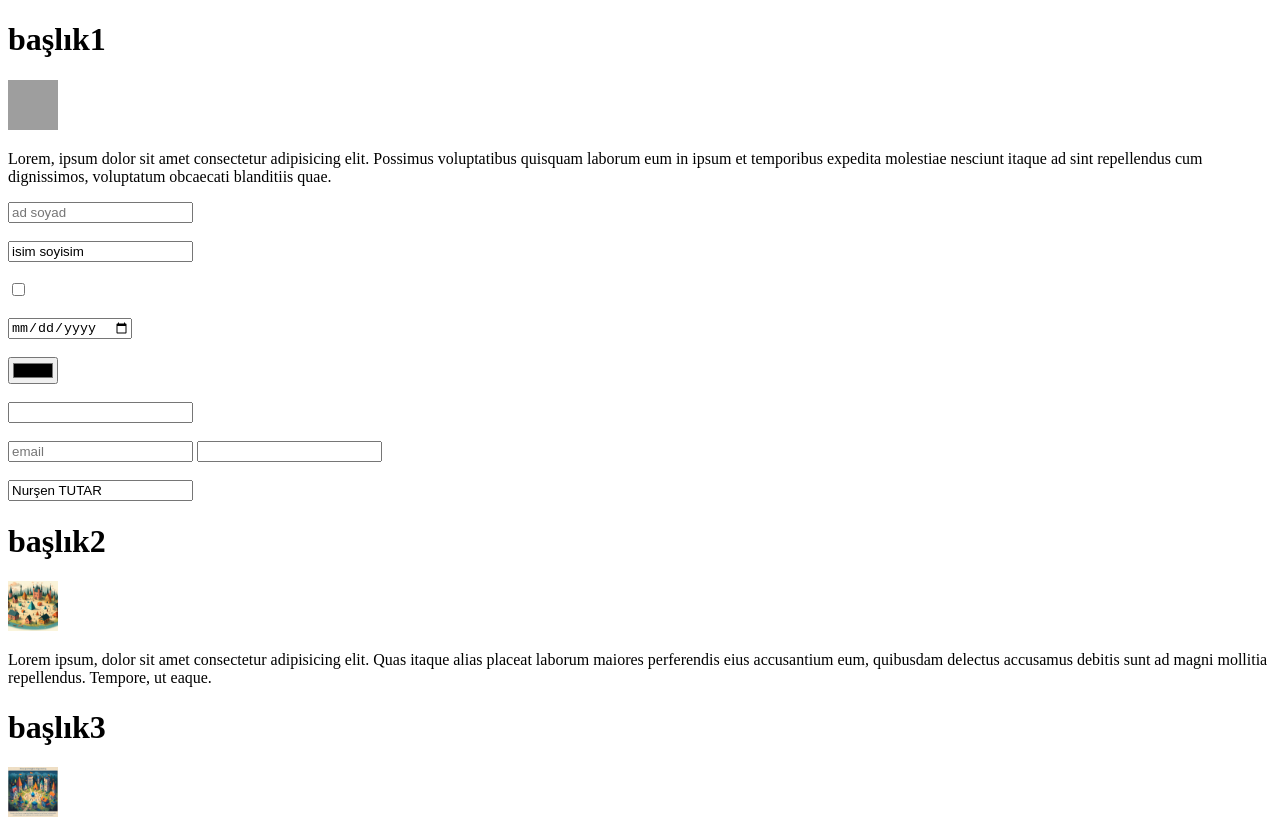
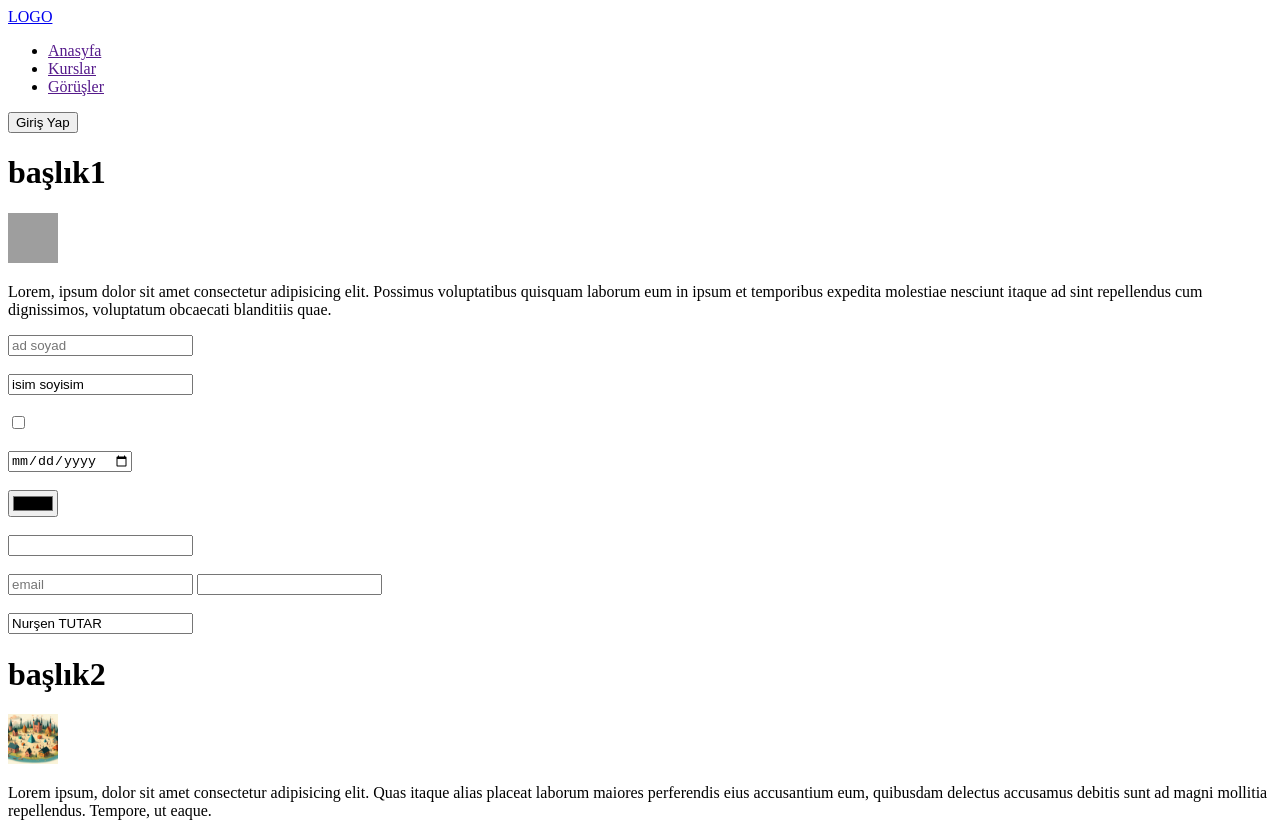
Before and after one commit to kayanursenn/html_2, a plain HTML site: page index.html in a window 1280 px wide. Shown: the top 823 px of the page. Drawn offline with Linux system fonts and the light colour scheme; grey boxes are pictures that could not be loaded.

Commit message:
orta kısım da bitti

```diff
--- a/index.html
+++ b/index.html
@@ -4,6 +4,21 @@
     <title>blog</title>
   </head>
   <body>
+    <!--sitemin header kısmı-->
+    <header>
+      <a href="https://goit.global/tr/">LOGO</a>
+      <nav>
+        <ul>
+          <li><a href="">Anasyfa</a></li>
+          <li><a href="">Kurslar</a></li>
+          <li><a href="">Görüşler</a></li>
+        </ul>
+      </nav>
+      <button>Giriş Yap</button>
+    </header>
+    <!--sitemin header kısmı bitti-->
+    <!--orta kısım-->
+    <main>
     <!--haber 1>-->
     <h1>başlık1</h1>
     <img src="Adsız tasarım.png" alt="açıklama" width="50" height="50" />
@@ -23,14 +38,18 @@
     <br />
     <br />
     <input type="date" />
-    <br/> <br/>
-    <input type="color">
-    <br/> <br/>
+    <br />
+    <br />
+    <input type="color" />
+    <br />
+    <br />
     <input type="password" />
-    <br/> <br/>
-    <input type="email" placeholder="email"/>
-    <input type="text" required="required"/>
-    <br/> <br/>
+    <br />
+    <br />
+    <input type="email" placeholder="email" />
+    <input type="text" required="required" />
+    <br />
+    <br />
     <input type="text" readonly value="Nurşen TUTAR" />
     <!--haber 1 bitti-->
     <!--haber 2-->
@@ -61,5 +80,7 @@
       <li>Anasayfa</li>
       <li>Hakkında</li>
     </ol>
+</main>
+<!--orta kısım bitti-->
   </body>
 </html>
```
